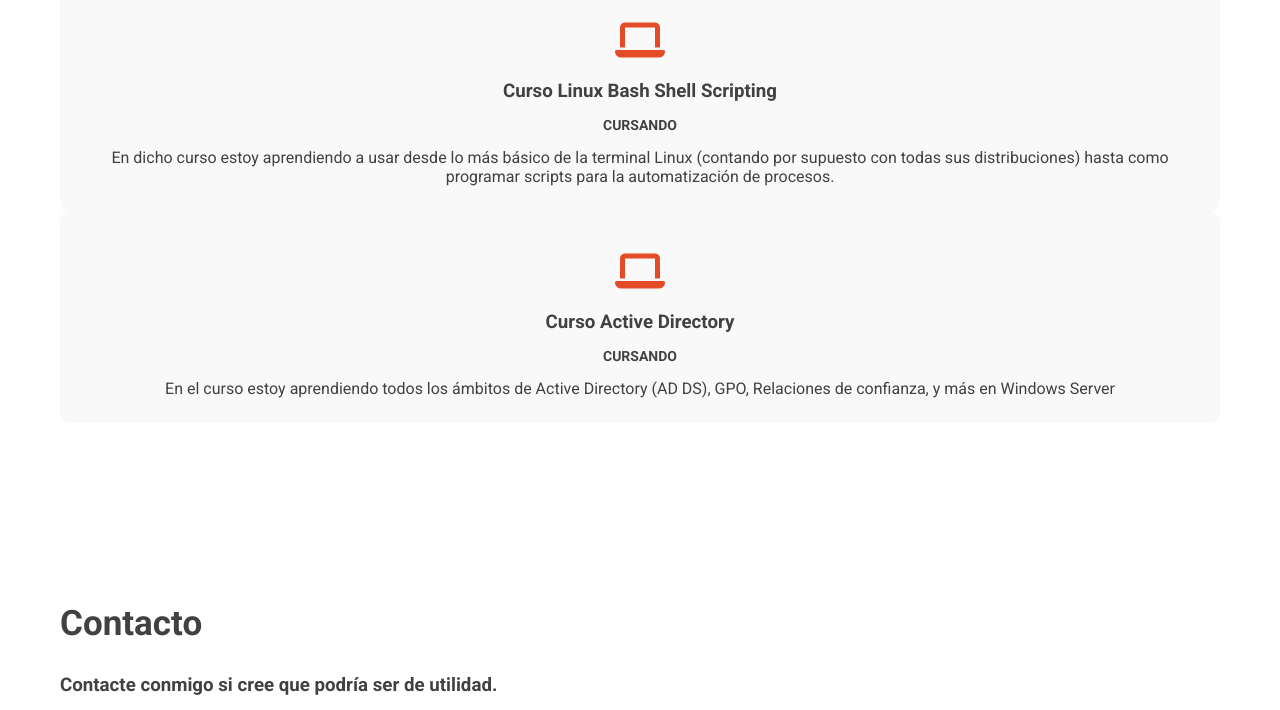
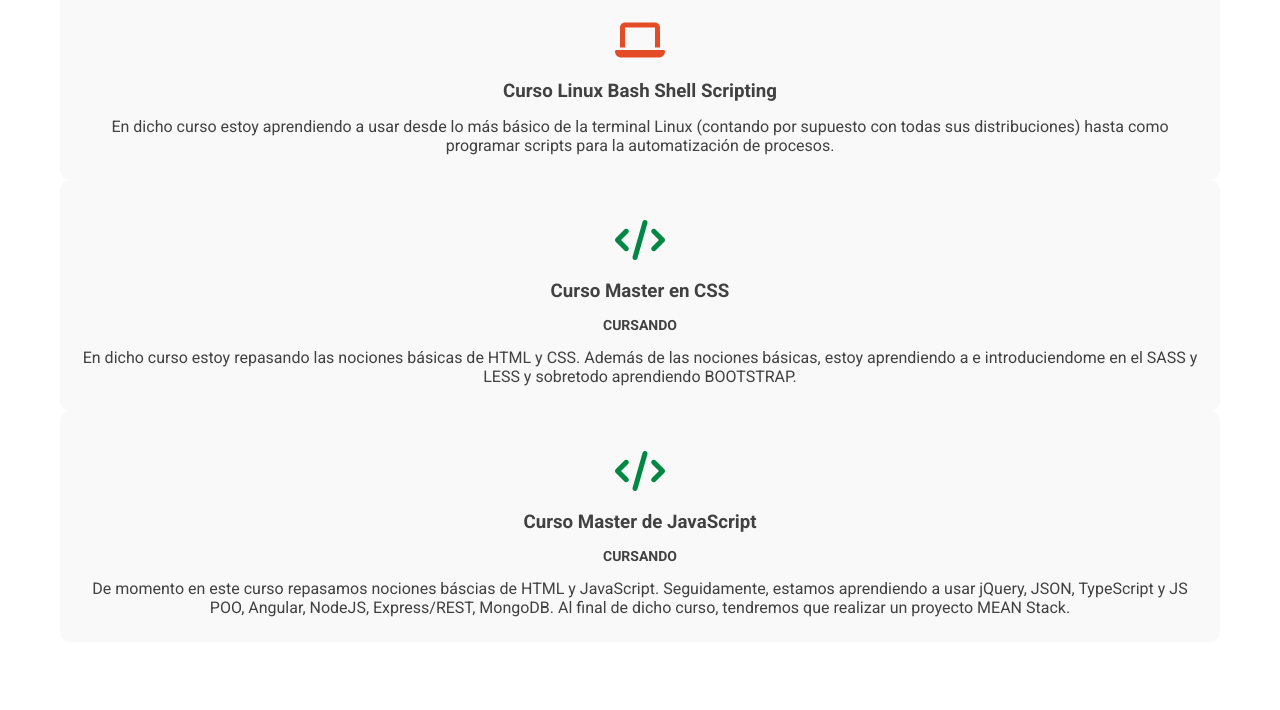
Before and after one commit to apalmerr/apalmerm.org, a plain HTML site: page index.html in a window 1280 px wide. Shown: the part 3410-4120 px from the top of the page. Drawn offline with nearby package versions, Linux system fonts and the light colour scheme.

Commit message:
Actualización del CV y de los cursos realizados

```diff
--- a/index.html
+++ b/index.html
@@ -235,7 +235,6 @@
           <div class="services__item">
             <i class="fas fa-laptop"></i>
             <h3>Curso Linux Bash Shell Scripting</h3>
-            <h4>CURSANDO</h4>
             <p>
               En dicho curso estoy aprendiendo a usar desde lo más básico de la terminal Linux
               (contando por supuesto con todas sus distribuciones) hasta como programar scripts para la
@@ -244,12 +243,22 @@
           </div>
 
           <div class="services__item">
-            <i class="fas fa-laptop"></i>
-            <h3>Curso Active Directory</h3>
+            <i class="fas fa-code"></i>
+            <h3>Curso Master en CSS </h3>
             <h4>CURSANDO</h4>
             <p>
-              En el curso estoy aprendiendo todos  los ámbitos de Active Directory (AD DS), GPO, Relaciones de confianza,
-              y más en Windows Server
+              En dicho curso estoy repasando las nociones básicas de HTML y CSS. Además de las nociones básicas, estoy aprendiendo a e introduciendome en el
+              SASS y LESS y sobretodo aprendiendo BOOTSTRAP.
+            </p>
+          </div>
+
+          <div class="services__item">
+            <i class="fas fa-code"></i>
+            <h3>Curso Master de JavaScript </h3>
+            <h4>CURSANDO</h4>
+            <p>
+              De momento en este curso repasamos nociones báscias de HTML y JavaScript. Seguidamente, estamos aprendiendo a usar jQuery, JSON, TypeScript y JS POO, Angular, NodeJS, Express/REST, MongoDB.
+              Al final de dicho curso, tendremos que realizar un proyecto MEAN Stack.
             </p>
           </div>
 
```
Also changed, not shown: 1 other file.
